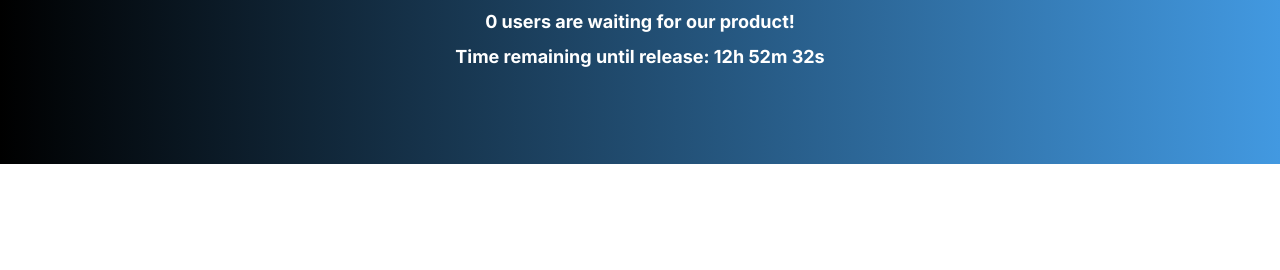
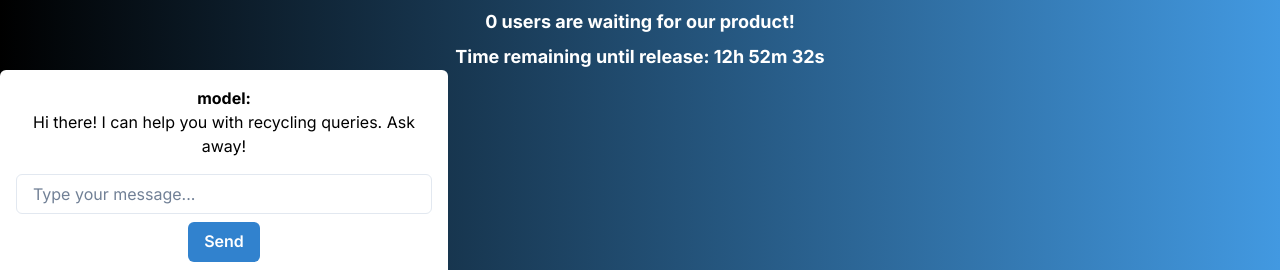
Before and after one commit to yulijasso/binfiesta, a Next.js app: page / in a window 1280 px wide. Shown: the part 636-906 px from the top of the page. Before the commit the page ends 800 px from the top, so only its background shows below. Built offline with nearby package versions, Linux system fonts and the light colour scheme; no server answers; the database is empty.

Commit message:
gemini ai chatbot

```diff
--- a/app/page.js
+++ b/app/page.js
@@ -2,7 +2,8 @@ import Head from 'next/head'
 import { Box, Flex } from '@chakra-ui/react'
 import HeroSection from '@/components/HeroSection'
 import WithSubnavigation from '@/components/HomeNav'
-import WaitlistCounter from '@/components/WaitlistCounter'; // Import the WaitlistCounter component
+import WaitlistCounter from '@/components/WaitlistCounter'
+import Chat from '@/components/Chat' // Import the Chat component
 
 export default function Home() {
   return (
@@ -19,13 +20,14 @@ export default function Home() {
         bgGradient="linear(to-r, black, blue.400)"
         color="white"
         textAlign="center"
-        overflow="hidden" // Prevents scrolling issues due to overflow
+        overflow="hidden"
       >
-        <Box flex="1" w="full"> {/* Ensure this container takes up the remaining space */}
+        <Box flex="1" w="full">
           <WithSubnavigation />
-          <Box mt={12}> {/* Add margin top here, adjust the value as needed */}
+          <Box mt={12}>
             <HeroSection />
-            <WaitlistCounter /> {/* Add the WaitlistCounter below the HeroSection */}
+            <WaitlistCounter />
+            <Chat /> {/* Add the Chat component */}
           </Box>
         </Box>
       </Flex>
--- /dev/null
+++ b/components/Chat.js
@@ -0,0 +1,48 @@
+// components/Chat.js
+
+"use client";
+
+import React, { useState } from 'react';
+import { Box, Input, Button } from '@chakra-ui/react';
+import { startBinFiestaChat } from '../services/binfiestaChatService';
+
+const Chat = () => {
+  const [input, setInput] = useState('');
+  const [messages, setMessages] = useState([
+    { role: 'model', text: 'Hi there! I can help you with recycling queries. Ask away!' }
+  ]);
+
+  const handleSendMessage = async () => {
+    if (input.trim()) {
+      setMessages([...messages, { role: 'user', text: input }]);
+
+      // Send user message to the API and get response
+      const response = await startBinFiestaChat(input);
+
+      setMessages(prevMessages => [...prevMessages, { role: 'model', text: response }]);
+      setInput('');
+    }
+  };
+
+  return (
+    <Box bg="white" color="black" p={4} borderRadius="md" maxW="md" width="100%">
+      <Box mb={4}>
+        {messages.map((message, index) => (
+          <Box key={index} alignSelf={message.role === 'user' ? 'flex-end' : 'flex-start'}>
+            <strong>{message.role}:</strong>
+            <p>{message.text}</p>
+          </Box>
+        ))}
+      </Box>
+      <Input
+        placeholder="Type your message..."
+        value={input}
+        onChange={e => setInput(e.target.value)}
+        onKeyDown={e => (e.key === 'Enter' ? handleSendMessage() : null)}
+      />
+      <Button onClick={handleSendMessage} mt={2} colorScheme="blue">Send</Button>
+    </Box>
+  );
+};
+
+export default Chat;
--- a/package.json
+++ b/package.json
@@ -13,7 +13,9 @@
     "@chakra-ui/react": "^2.10.3",
     "@emotion/react": "^11.13.3",
     "@emotion/styled": "^11.13.0",
+    "@google/generative-ai": "^0.21.0",
     "@mui/material": "^6.1.4",
+    "axios": "^1.7.7",
     "dotenv": "^16.4.5",
     "firebase": "^10.14.1",
     "framer-motion": "^11.11.9",
--- /dev/null
+++ b/services/binfiestaChatService.js
@@ -0,0 +1,47 @@
+/*
+// services/binfiestaChatService.js
+
+export async function startBinFiestaChat(message) {
+    // This is a placeholder. Replace this mock logic with actual API call logic.
+    // Mock response
+    return new Promise(resolve => {
+      const mockedResponse = "This is where the chatbot response would be provided.";
+      setTimeout(() => resolve(mockedResponse), 1000);
+    });
+  }
+
+*/
+
+// services/binfiestaChatService.js
+
+import axios from 'axios';
+
+// Replace this with your actual Gemini API endpoint URL
+const GEMINI_API_URL = 'https://api.your-gemini-service.com/v1/generate';
+const API_KEY = process.env.GEMINI_API_KEY;
+
+export async function startBinFiestaChat(message) {
+    try {
+        const response = await axios.post(
+            GEMINI_API_URL,
+            {
+                model: "gemini-1.5-flash",
+                prompt: message,
+                // Add additional configuration if necessary
+            },
+            {
+                headers: {
+                    'Authorization': `Bearer ${API_KEY}`,
+                    'Content-Type': 'application/json'
+                }
+            }
+        );
+
+        // Extract and return the response text from the API
+        const { data } = response;
+        return data.response.text;
+    } catch (error) {
+        console.error("Error communicating with the Gemini API:", error);
+        return "Sorry, I couldn't process your request at the moment.";
+    }
+}
```
Also changed, not shown: app/pages/_app.js (added, +28 -0 lines), app/pages/index.js (added, +13 -0 lines), 2 other files (tests, documents, lock files or other folders).
